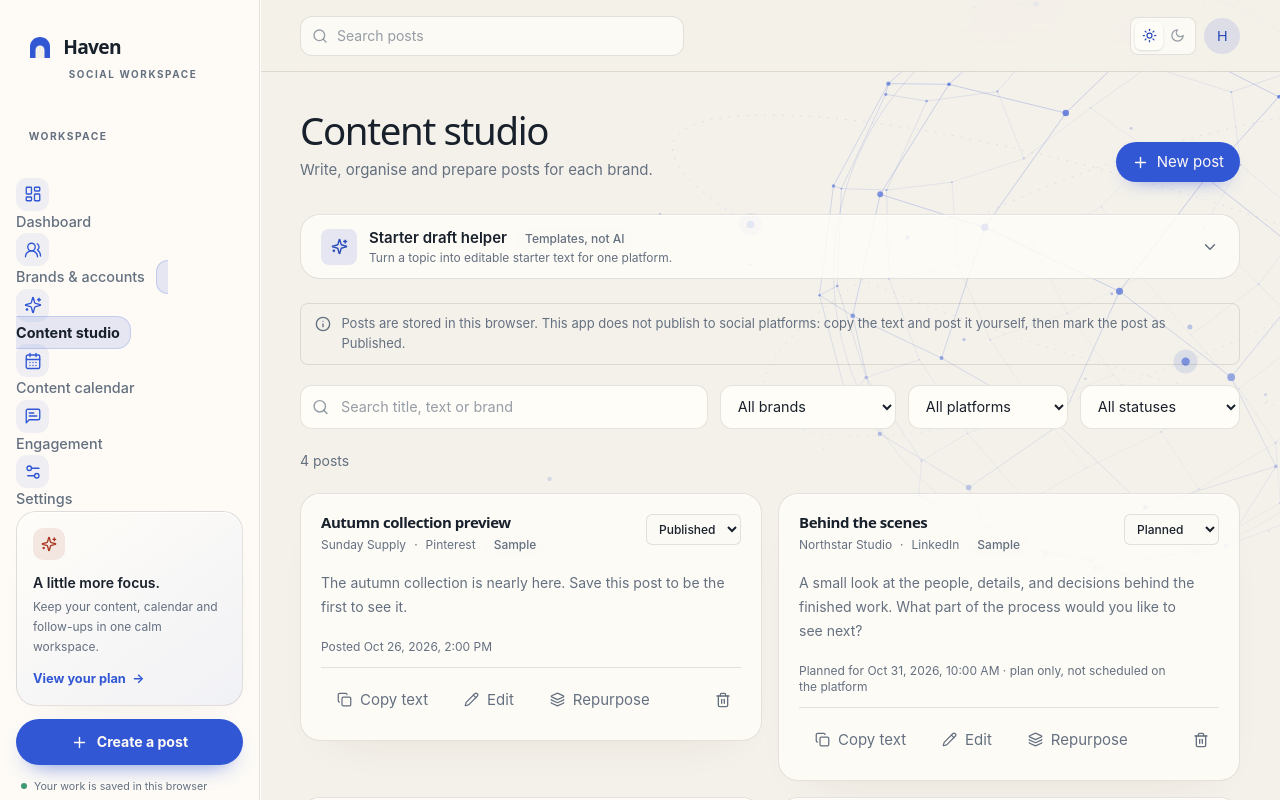
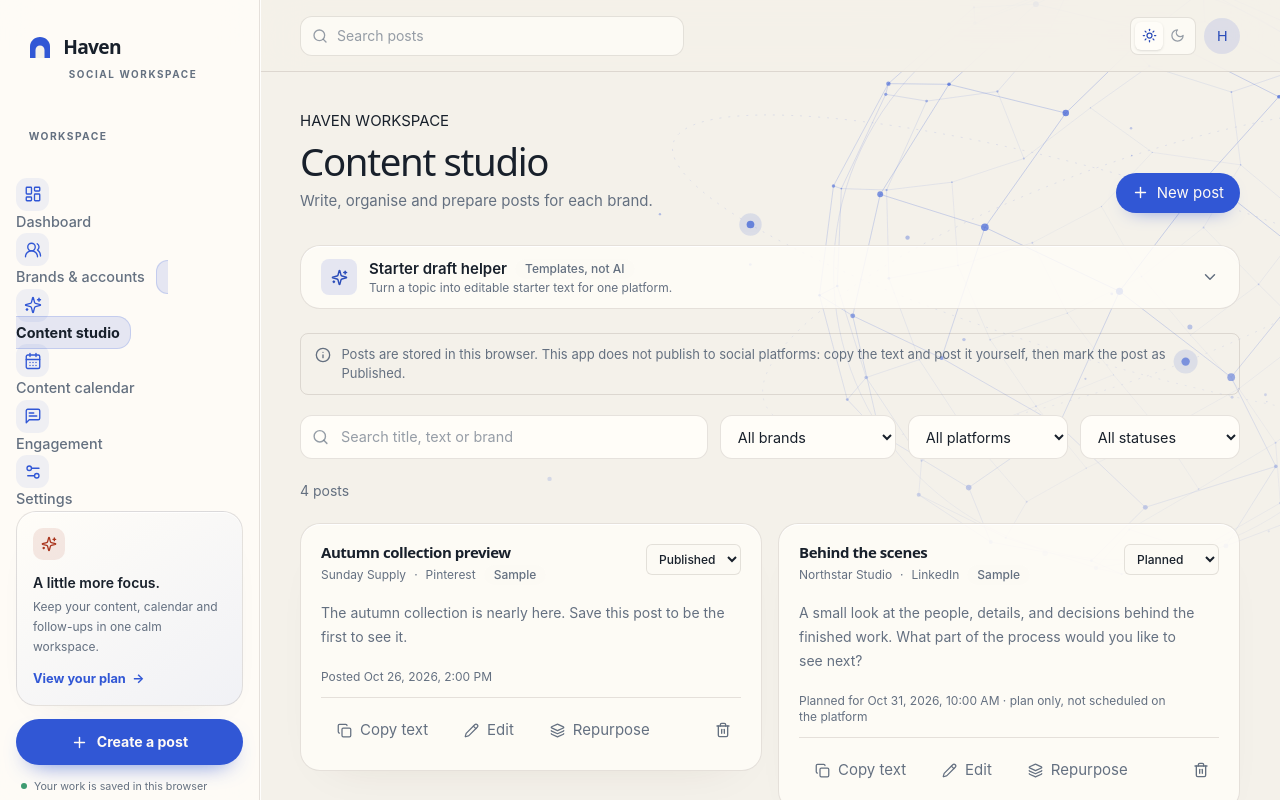
Before and after one commit to Meckiul-Chisim/SM-management, a React (Vite) app: page /content in a window 1280 px wide. Shown: the top 800 px of the page. Built offline with nearby package versions, Linux system fonts and the light colour scheme.

Commit message:
Standardize page heading hierarchy

```diff
--- a/src/components/ui/PageHeader.jsx
+++ b/src/components/ui/PageHeader.jsx
@@ -1,10 +1,10 @@
-// Title, one line of context, and the page's main action(s) aligned to the right.
 function PageHeader({ title, description, actions }) {
   return (
-    <div className="workspace-enter mb-6 flex flex-col gap-4 sm:mb-8 sm:flex-row sm:items-end sm:justify-between">
+    <div className="haven-page-heading mb-6 flex flex-col gap-4 sm:mb-8 sm:flex-row sm:items-end sm:justify-between">
       <div className="min-w-0">
+        <p className="haven-page-eyebrow mb-2">HAVEN WORKSPACE</p>
         <h1 className="text-[1.625rem] font-semibold leading-tight tracking-[-0.03em] text-ink sm:text-[2rem]">{title}</h1>
-        {description && <p className="mt-1.5 max-w-xl text-[0.9375rem] leading-6 text-muted">{description}</p>}
+        {description && <p className="mt-1.5 max-w-2xl text-[0.9375rem] leading-6 text-muted">{description}</p>}
       </div>
       {actions && <div className="flex shrink-0 flex-wrap gap-2">{actions}</div>}
     </div>
```
